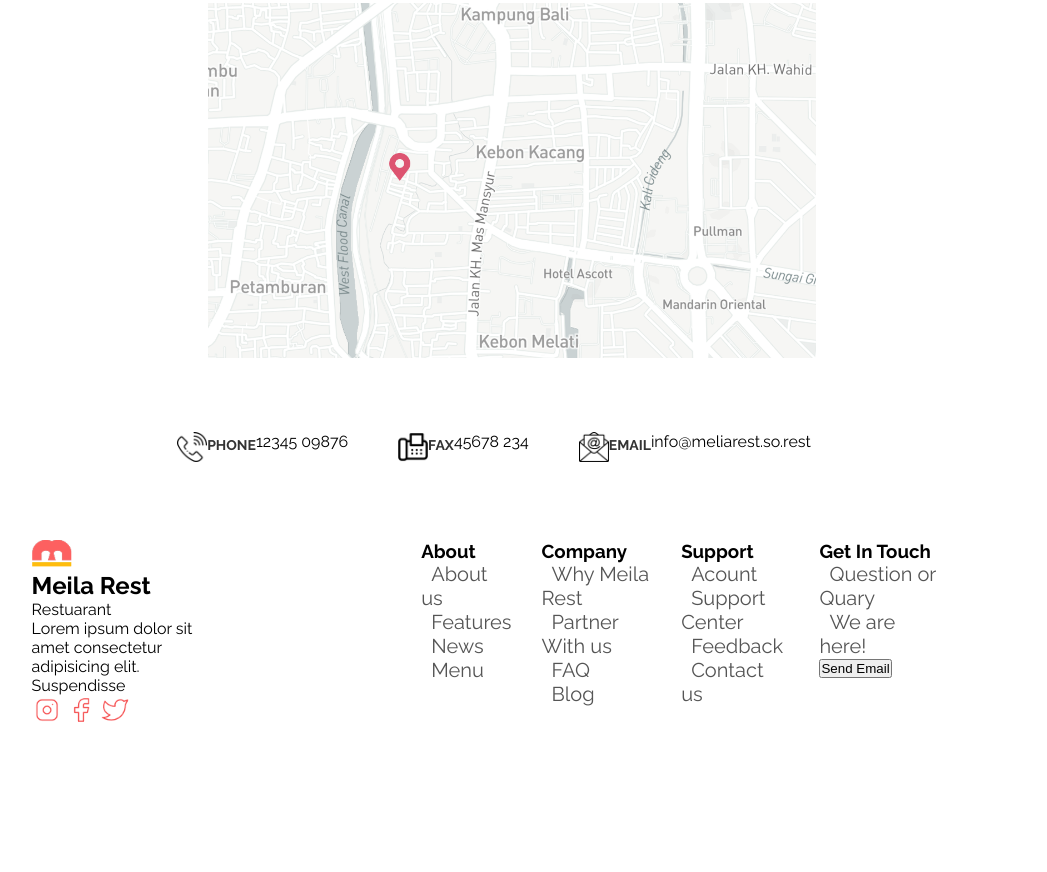
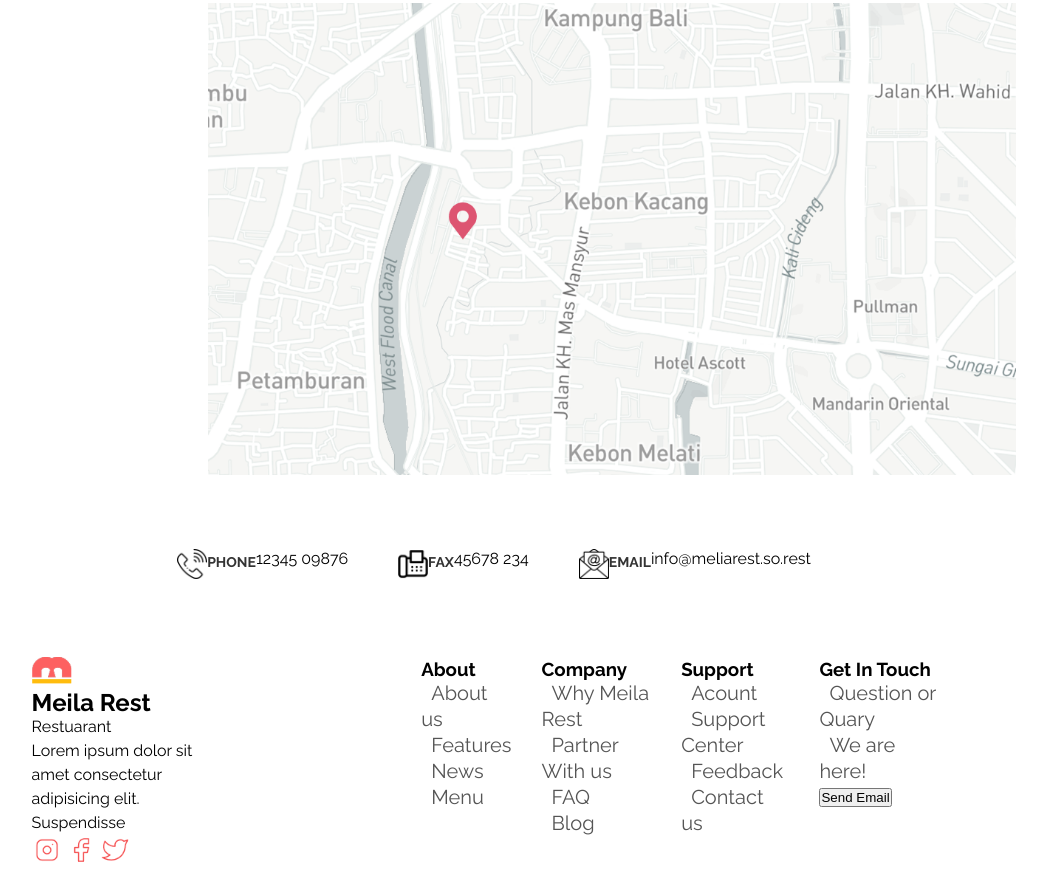
Before and after one commit to samiirafeysam20/MeliaRes1, a plain HTML site: page contact.html in a window 1280 px wide. Shown: the part 490-1362 px from the top of the page, without its empty margins (146-1193 px from the left). Before the commit the page ends 1219 px from the top, so only its background shows below. Drawn offline with Linux system fonts and the light colour scheme.

Commit message:
Update homepage and styles

```diff
--- a/about.css
+++ b/about.css
@@ -199,6 +199,8 @@ body {
     display: flex;
     justify-content: space-between;
     gap: 20px;
+        line-height: 150%;
+
 }
 .foot-cont .foot-logo p{
     width: 50%;
--- a/contact.css
+++ b/contact.css
@@ -61,7 +61,7 @@ body {
 }
 
 .map-image img{
-    width: 700px;
+    width: 900px;
     margin-top: 2rem;
     padding-right: 20%;
 }
@@ -74,7 +74,7 @@ body {
   padding-left: 20%;
 }
 .contact-cont{
-    width: 100%;
+    width: 1078px;
     max-width: 800px;
 
 }
@@ -146,6 +146,8 @@ font-size: 14px;
     display: flex;
     justify-content: space-between;
     gap: 20px;
+        line-height: 150%;
+
 }
 .foot-cont .foot-logo p{
     width: 50%;
--- a/contact.html
+++ b/contact.html
@@ -15,7 +15,7 @@
     </div>
     <div class="menu">
         <ul>
-            <li><a href="home.html">Home</a></li>
+            <li><a href="index.html">Home</a></li>
             <li><a href="about.html">About</a></li>
             <li><a href="menu.html">Menu</a></li>
             <li><a href="contact.html">Contact</a></li>
--- a/home.css
+++ b/home.css
@@ -310,7 +310,7 @@ button:hover {
 
 .testimonials {
   text-align: center;
-  max-width: 700px;
+
   margin: auto;
 }
 
@@ -331,6 +331,7 @@ button:hover {
 .testimonial-container{
   display: flex;
   width: 100%;
+  padding-left: 20%;
 
 }
 
@@ -349,7 +350,6 @@ button:hover {
   position: absolute;
   right: 18%;
   top: 145rem;
-
 
 
 
@@ -384,8 +384,19 @@ button:hover {
 .testimonial-text {
   color: #191919;
   margin-top: 10px;
+
+ font-size:1.4rem ;
+}
+
+.testimonial-tex {
+  color: #9b9393c2;
+  margin-top: 10px;
   font-size:1.4rem ;
 }
+
+
+
+
 
 .see-more {
   margin-top: 50px;
@@ -476,6 +487,7 @@ button:hover {
     display: flex;
     justify-content: space-between;
     gap: 20px;
+    line-height: 150%;
 }
 .foot-cont .foot-logo p{
     width: 50%;
@@ -490,6 +502,7 @@ button:hover {
         font-weight: 500;
         padding: 0px 10px;
         color: #555555;
+
      }
 
 .foot-cont .foot-company ul li{
--- a/menu.css
+++ b/menu.css
@@ -226,6 +226,8 @@ button:hover {
     display: flex;
     justify-content: space-between;
     gap: 20px;
+        line-height: 150%;
+
 }
 .foot-cont .foot-logo p{
     width: 50%;
```
Also changed, not shown: about.html (+1 -1 lines), index.html (renamed from home.html, +2 -2 lines), menu.html (+1 -1 lines).
